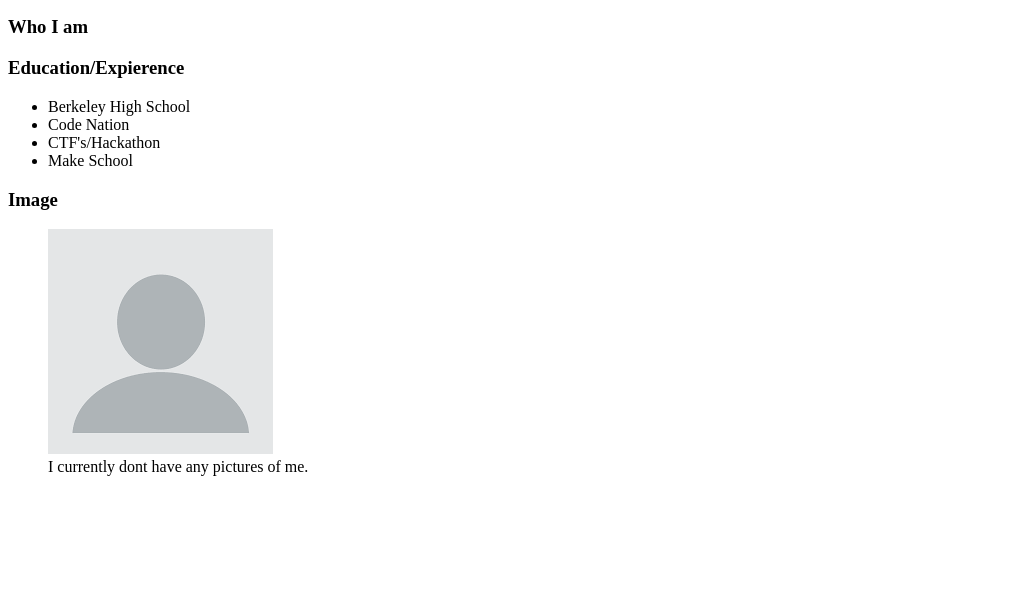
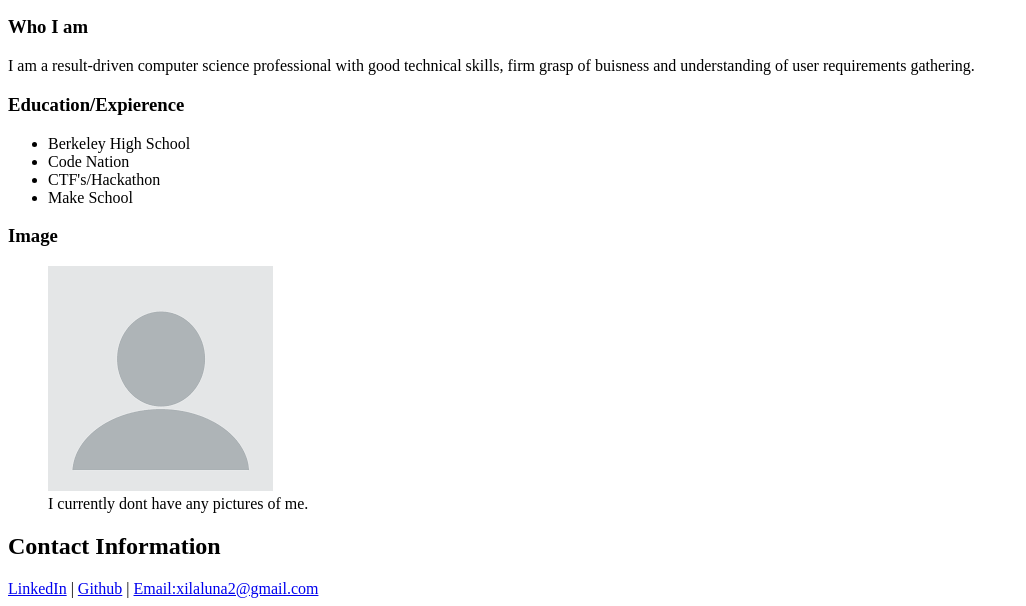
Before and after one commit to xilaluna/web1.0-html-portfolio, a plain HTML site: page index.html in a window 1280 px wide. Shown: the part 310-916 px from the top of the page, without its empty margins (0-1026 px from the left). Before the commit the page ends 802 px from the top, so only its background shows below. Drawn offline with Linux system fonts and the light colour scheme.

Commit message:
final commit

```diff
--- a/index.html
+++ b/index.html
@@ -37,7 +37,11 @@
           <h3>Who I am</h3>
         </header>
         <article>
-          <p></p>
+          <p>
+            I am a result-driven computer science professional with good
+            technical skills, firm grasp of buisness and understanding of user
+            requirements gathering.
+          </p>
         </article>
       </section>
       <section>
@@ -62,8 +66,16 @@
       </section>
     </section>
     <section>
-      <header></header>
-      <footer></footer>
+      <header>
+        <h2>Contact Information</h2>
+      </header>
+      <footer>
+        <nav>
+          <a href="https://www.linkedin.com/in/xila-luna-4899321aa">LinkedIn</a>
+          | <a href="https://github.com/xiluna">Github</a> |
+          <a href="xilaluna2@gmail.com">Email:xilaluna2@gmail.com</a>
+        </nav>
+      </footer>
     </section>
   </body>
 </html>
```
